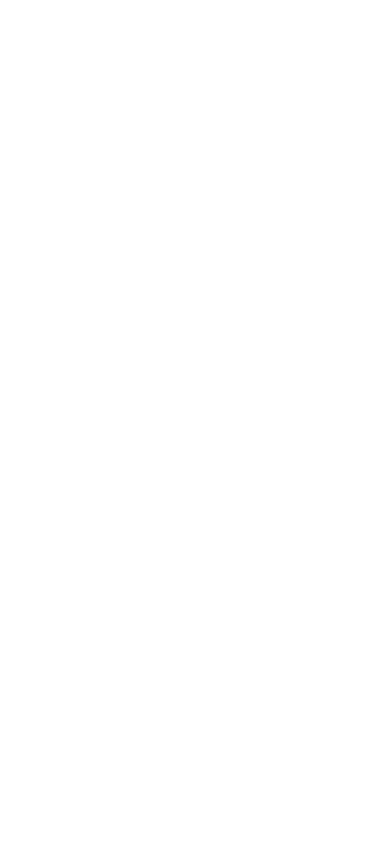
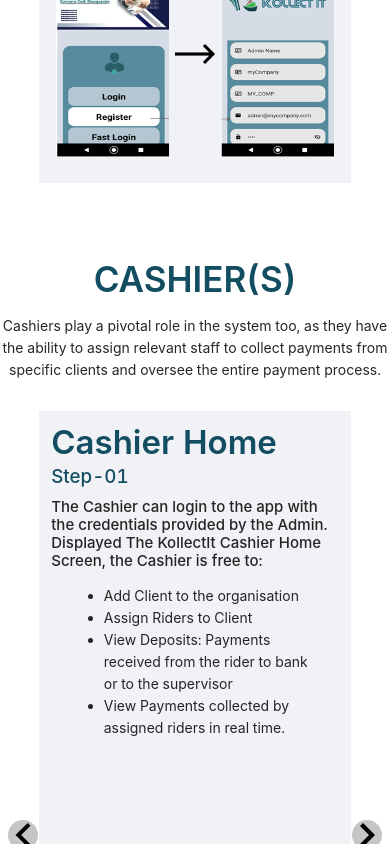
Before and after one commit to TecStik/KollectIt---Website, a React (Create React App) app: page /KOLLECTIT-HowItWorks in a window 390 px wide. Before the commit this address had no page. Shown: the part 1156-2000 px from the top of the page. Before the commit the page ends 844 px from the top, so only its background shows below. Built offline with nearby package versions, Linux system fonts and the light colour scheme.

Commit message:
small correction

```diff
--- a/src/App.js
+++ b/src/App.js
@@ -37,7 +37,7 @@
         <Route path="/KOLLECTIT-WhyYouNeedKollectIt" element={<YouNeedKollectit />} />
         <Route path="/KOLLECTIT-Contact" element={<ContactUS />} />
         <Route path="/KOLLECTIT-OurTeam" element={<OurTeam />} />
-        <Route path="/KOLLECTIT-HowItWork" element={<HowItWork />} />
+        <Route path="/KOLLECTIT-HowItWorks" element={<HowItWork />} />
         {/*
         <Route path="/KOLLECTIT-About" element={<About />} />
         <Route path="/KOLLECTIT-Platform" element={<Platform />} />
--- a/src/components/Header/Header.jsx
+++ b/src/components/Header/Header.jsx
@@ -112,7 +112,7 @@
             <li className="nav-item">
               <Link
                 exact
-                to="/KOLLECTIT-HowItWork"
+                to="/KOLLECTIT-HowItWorks"
                 activeClassName="active"
                 className="nav-links"
                 onClick={handleClick}
--- a/src/components/HowItWork/HowItWork.css
+++ b/src/components/HowItWork/HowItWork.css
@@ -34,7 +34,7 @@
   display: block;
   margin-left: auto;
   margin-right: auto;
-  width: 50%;
+  width: 40%;
   margin-left: 23%;
 }
 
@@ -110,6 +110,7 @@
   font-weight: 500;
   font-size: 25px;
 }
+
 @media (max-width: 991px) {
   /* #BoxReverse {
     background-color: #11366B;
@@ -162,11 +163,14 @@
   }
 
   #ContentRider {
-    margin-top: 8%;
-    margin-bottom: -25%;
+    margin-top: 15%;
+    margin-bottom: -33%;
     /* background-color: #F0F2F5; */
     /* background-color: aquamarine; */
-    height: 29rem;
+    height: 30rem;
+    margin-left: 0px !important;
+    /* margin: 1px; */
+    padding: 1px;
   }
 
   #ContentRiderPragraf {
--- a/src/components/HowItWork/HowItWork.jsx
+++ b/src/components/HowItWork/HowItWork.jsx
@@ -48,11 +48,11 @@
       <div>
         <Header />
 
-        <section id="SplashImage"
-          style={{
-            backgroundImage: `url(${process.env.PUBLIC_URL + splash})`,
-          }}
-        />
+          <section id="SplashImage"
+            style={{
+              backgroundImage: `url(${splash})`,
+            }}
+          />
         <div class="container">
           <div class="section-title">
             <br />
@@ -90,7 +90,7 @@
                       <div class="content ml-4" style={{ textAlign: "left" }}>
                         <p data-aos="fade-up" data-aos-delay="100" style={{ color: "#134D61", fontWeight: 500, fontSize: 33, marginBottom: "1%" }}>Register</p>
                         <h5 data-aos="fade-up" style={{ color: "#134D61" }}>Step-00</h5>
-                        {/* <br /> */}
+                        <br />
                         <h6>The user can register themselves  as an Organization’s Admin by providing relevant details:</h6>
                         <div class="col-lg-6 d-flex flex-column justify-content-center mt-0 mb-0" data-aos="fade-up" data-aos-delay="200">
                           <div class="content m-2" style={{ textAlign: "left" }}>
@@ -109,7 +109,7 @@
                       <br />
                       <br />
                       <img src={Welcome} alt="" id="newImageSize" />
-                      <img src={arrowImage} alt="" height={25} width={50} style={{ marginTop: "auto", marginBottom: "auto" }} />
+                      <img src={arrowImage} alt="" height={20} width={40} style={{ marginTop: "auto", marginBottom: "auto" }} />
                       <img src={Register} alt="" id="newImageSize" />
                     </div>
                   </div>
@@ -144,7 +144,7 @@
                       <br />
                       <br />
                       <img src={loginAdmin} alt="" id="newImageSize" />
-                      <img src={arrowImage} alt="" height={25} width={50} style={{ marginTop: "auto", marginBottom: "auto" }} />
+                      <img src={arrowImage} alt="" height={20} width={40} style={{ marginTop: "auto", marginBottom: "auto" }} />
                       <img src={adminHome} alt="" id="newImageSize" />
                     </div>
                   </div>
@@ -235,7 +235,7 @@
                       <br />
                       <br />
                       <img src={CashierLogin} alt="" id="newImageSize" />
-                      <img src={arrowImage} alt="" height={25} width={50} style={{ marginTop: "auto", marginBottom: "auto" }} />
+                      <img src={arrowImage} alt="" height={20} width={40} style={{ marginTop: "auto", marginBottom: "auto" }} />
                       <img src={cashierHome} alt="" id="newImageSize" />
                     </div>
                   </div>
@@ -271,7 +271,8 @@
                       <br />
                       <br />
                       <img src={cashierHome} alt="" id="newImageSize" />
-                      <img src={arrowImage} alt="" height={25} width={50} style={{ marginTop: "auto", marginBottom: "auto" }} />
+
+                      <img src={arrowImage} alt="" height={20} width={40} style={{ marginTop: "42%", marginBottom: "auto" }} />
                       <img src={ClientForm} alt="" id="newImageSize" />
                     </div>
                   </div>
@@ -326,7 +327,7 @@
             <div class="row gx-0">
               <div class="col-lg-6 d-flex flex-row justify-content-center" data-aos="fade-up" data-aos-delay="200" style={{ alignItems: "center" }}>
                 <img src={CashierLogin} alt="" id="newImageSize" />
-                <img src={arrowImage} alt="" height={25} width={50} style={{ marginTop: "auto", marginBottom: "auto" }} />
+                <img src={arrowImage} alt="" height={20} width={40} style={{ marginTop: "auto", marginBottom: "auto" }} />
                 <img src={cashierHome} alt="" id="newImageSize" />
               </div>
 
@@ -377,7 +378,7 @@
               </div>
               <div class="col-lg-6  order-1 order-lg-2 d-flex flex-row justify-content-center" data-aos="fade-up" data-aos-delay="200" style={{ alignItems: "center" }}>
                 <img src={cashierHome} alt="" id="newImageSize" />
-                <img src={arrowImage} alt="" height={25} width={50} style={{ marginTop: "auto", marginBottom: "auto" }} />
+                <img src={arrowImage} alt="" height={20} width={40} style={{ marginTop: "auto", marginBottom: "auto" }} />
                 <img src={ClientForm} alt="" id="newImageSize" />
               </div>
 
@@ -417,7 +418,7 @@
 
         {/* <h2 style={{ color: "#134D61", fontSize: '35px', fontWeight: 600, textAlign: "center", justifyContent: "center" }} id="HeadeingCashier">Rider(S)</h2> */}
         <div class="section-title">
-          <h2 style={{ color: "#134D61", fontSize: '35px', fontWeight: 600 }}>CASH COLLECTORS</h2>
+          <h2 style={{ color: "#134D61", fontSize: '35px', fontWeight: 600 }}>CASH COLLECTION STAFF</h2>
           <p>Customers can ensure payment confirmation independently - in real time! Customers, vendors, suppliers will be sent a verification code via SMS so they can provide it to the rider. Providing confirmation of their payment from both sides.</p>
         </div>
 
@@ -439,7 +440,7 @@
 
                         <h6>By Logging in to The KollectIt App as Rider, The User will be Navigated to The Rider Home Screen to access features like:</h6>
                         <div class="col-lg-12 d-flex flex-column justify-content-center mt-0 mb-0" data-aos="fade-up" data-aos-delay="200">
-                          <div class="content m-2" style={{ textAlign: "left" }}>
+                          <div class="content" style={{ textAlign: "left" }}>
                             <ul>
                               <li>Client List: to see, clients assigned to them.</li>
                               <li>Payment Collections: To view all collected payments.</li>
@@ -454,7 +455,7 @@
                       <br />
                       <br />
                       <img src={RiderLogin} alt="" id="newImageSize" />
-                      <img src={arrowImage} alt="" height={25} width={50} style={{ marginTop: "auto", marginBottom: "auto" }} />
+                      <img src={arrowImage} alt="" height={20} width={40} style={{ marginTop: "auto", marginBottom: "auto" }} />
                       <img src={RiderHome} alt="" id="newImageSize" />
                     </div>
                   </div>
@@ -483,7 +484,7 @@
                       <br />
                       <br />
                       <img src={RiderHome} alt="" id="newImageSize" />
-                      <img src={arrowImage} alt="" height={25} width={50} style={{ marginTop: "auto", marginBottom: "auto" }} />
+                      <img src={arrowImage} alt="" height={20} width={40} style={{ marginTop: "auto", marginBottom: "auto" }} />
                       <img src={riderClientList} alt="" id="newImageSize" />
                     </div>
                   </div>
@@ -519,7 +520,7 @@
                       <br />
                       <br />
                       <img src={riderClientList} alt="" id="newImageSize" />
-                      <img src={arrowImage} alt="" height={25} width={50} style={{ marginTop: "auto", marginBottom: "auto" }} />
+                      <img src={arrowImage} alt="" height={20} width={40} style={{ marginTop: "auto", marginBottom: "auto" }} />
                       <img src={RiderCollect} alt="" id="newImageSize" />
                     </div>
                   </div>
@@ -531,7 +532,7 @@
                   <div class="row justify-content-between gy-5">
                     <div class="col-lg-6 d-flex align-items-center" data-aos="zoom-out" data-aos-delay="200">
                       <div class="content ml-4" style={{ textAlign: "left" }} id="ContentRider">
-                        <p data-aos="fade-up" data-aos-delay="100" id="ContentRiderPragraf">Upon proceed an payment verification code</p>
+                        <p data-aos="fade-up" data-aos-delay="100" id="ContentRiderPragraf" style={{ color: "#134D61" }}>Upon proceed an payment verification code</p>
                         <h5 data-aos="fade-up" style={{ color: "#134D61" }}>Step-04</h5>
                         <h6>Collecting from assigned clients, a Rider must specify</h6>
                         <div class="col-lg-12 d-flex flex-column justify-content-center mt-0 mb-0" data-aos="fade-up" data-aos-delay="200">
@@ -553,7 +554,7 @@
                       <br />
                       <br />
                       <img src={RiderLogin} alt="" id="newImageSize" />
-                      <img src={arrowImage} alt="" height={25} width={50} style={{ marginTop: "auto", marginBottom: "auto" }} />
+                      <img src={arrowImage} alt="" height={20} width={40} style={{ marginTop: "auto", marginBottom: "auto" }} />
                       <img src={RiderHome} alt="" id="newImageSize" />
                     </div>
                   </div>
@@ -589,7 +590,7 @@
                       <br />
                       <br />
                       <img src={OTPconfirmation} alt="" id="newImageSize" />
-                      <img src={arrowImage} alt="" height={25} width={50} style={{ marginTop: "auto", marginBottom: "auto" }} />
+                      <img src={arrowImage} alt="" height={20} width={40} style={{ marginTop: "auto", marginBottom: "auto" }} />
                       <img src={enterOPT} alt="" id="newImageSize" />
                     </div>
                   </div>
@@ -606,7 +607,7 @@
             <div class="row gx-0">
               <div class="col-lg-6 d-flex flex-row justify-content-center" data-aos="fade-up" data-aos-delay="200" style={{ alignItems: "center" }}>
                 <img src={RiderLogin} alt="" id="newImageSize" />
-                <img src={arrowImage} alt="" height={25} width={50} style={{ marginTop: "auto", marginBottom: "auto" }} />
+                <img src={arrowImage} alt="" height={20} width={40} style={{ marginTop: "auto", marginBottom: "auto" }} />
                 <img src={RiderHome} alt="" id="newImageSize" />
               </div>
               <div class="col-lg-6 d-flex align-items-center" data-aos="zoom-out" data-aos-delay="200">
@@ -649,7 +650,7 @@
                 <br />
                 <br />
                 <img src={RiderHome} alt="" id="newImageSize" />
-                <img src={arrowImage} alt="" height={25} width={50} style={{ marginTop: "auto", marginBottom: "auto" }} />
+                <img src={arrowImage} alt="" height={20} width={40} style={{ marginTop: "auto", marginBottom: "auto" }} />
                 <img src={riderClientList} alt="" id="newImageSize" />
               </div>
 
@@ -666,7 +667,7 @@
             <div class="row gx-0">
               <div class="col-lg-6 d-flex flex-row justify-content-center" data-aos="fade-up" data-aos-delay="200">
                 <img src={riderClientList} alt="" id="newImageSize" />
-                <img src={arrowImage} alt="" height={25} width={50} style={{ marginTop: "auto", marginBottom: "auto" }} />
+                <img src={arrowImage} alt="" height={20} width={40} style={{ marginTop: "auto", marginBottom: "auto" }} />
                 <img src={RiderCollect} alt="" id="newImageSize" />
               </div>
 
@@ -725,7 +726,7 @@
               <div class="col-lg-6 d-flex flex-row justify-content-center" data-aos="fade-up" data-aos-delay="200" style={{ alignItems: "center" }}>
 
                 <img src={enterOPT} alt="" id="newImageSize" />
-                <img src={arrowImage} alt="" height={25} width={50} style={{ marginTop: "auto", marginBottom: "auto" }} />
+                <img src={arrowImage} alt="" height={20} width={40} style={{ marginTop: "auto", marginBottom: "auto" }} />
                 <img src={OTPconfirmation} alt="" id="newImageSize" />
               </div>
 
@@ -742,7 +743,7 @@
               <div class="col-lg-6 d-flex flex-row justify-content-center" data-aos="fade-up" data-aos-delay="200">
 
                 <img src={OTPconfirmation} alt="" id="newImageSize" />
-                <img src={arrowImage} alt="" height={25} width={50} style={{ marginTop: "auto", marginBottom: "auto" }} />
+                <img src={arrowImage} alt="" height={20} width={40} style={{ marginTop: "auto", marginBottom: "auto" }} />
                 <img src={enterOPT} alt="" id="newImageSize" />
               </div>
               <div class="col-lg-6 d-flex align-items-center" data-aos="zoom-out" data-aos-delay="200">
@@ -769,16 +770,15 @@
             </div>
           </div>
         </section> */}
-        <br />
-        <br />
+        {/* <br />
+        <br /> */}
 
 
 
 
         <div class="container">
           <div class="section-title">
-            <img src={Spalsh} class="img-fluid" alt="" id="Splash" />
-
+            {/* <img src={Spalsh} class="img-fluid" alt="" id="Splash" /> */}
             <h2 data-aos="fade-up" style={{ color: "#134D61" }}>Unlock the Potential of Cash Collection <br /> Transformation.</h2>
             <br />
             <p>
--- a/src/components/OurTeam/OurTeam.jsx
+++ b/src/components/OurTeam/OurTeam.jsx
@@ -35,8 +35,6 @@
                         <div
                             class="col-lg-5 order-2 order-lg-1 d-flex flex-column justify-content-center align-items-center align-items-lg-start text-center text-lg-start">
                             <h1 data-aos="fade-up" data-aos-delay="100" style={{ color: "#134D61" }}>About Operator</h1>
-                            {/* <br />
-                            <br /> */}
                             <div class="content">
                                 <ul style={{ listStyleType: "none", marginLeft: "-6%" }}>
                                     <li>TecStik is a technology subsidiary led by Pacific Financial Services: A company that has been operating globally for over 20 years. TecStik provides IT consulting, Advanced Digital Transformation, ITAS/SAAS (IT as a Service /Software as a Service), Artificial Intelligence, Data Sciences, Blockchain/Web3 and Cloud offerings. TecStik has assembled a team of seasoned finance professionals and technology specialists who provide clients with optimal solutions for their businesses. After conducting meticulous research and development, TecStik regularly builds technology products for the valued clientele: bringing Fintech, Medtech and Ecommerce solutions. These products are well-suited for enhanced productivity and convenience for users. With TecStik’s highly seasoned team of Bankers, Software Developers and Financial Consultants, the outfit consistently develops innovative fintech applications for both Mobile and Desktop Devices.</li>
@@ -44,15 +42,12 @@
                             </div>
                         </div>
                         <div class="col-lg-6 order-1 order-lg-2 text-center text-lg-start">
-                            {/* <br />
-                            <br /> */}
                             <img style={{ width: "100%", alignItems: "center" }} id="ourTimeImage" src={splash} />
                         </div>
                     </div>
                 </div>
             </section>
 
-            <br />
 
 
             <div class="container" id="OurTeamSection">
```
Also changed, not shown: src/components/OurTeam/OurTeam.css (+10 -3 lines).
